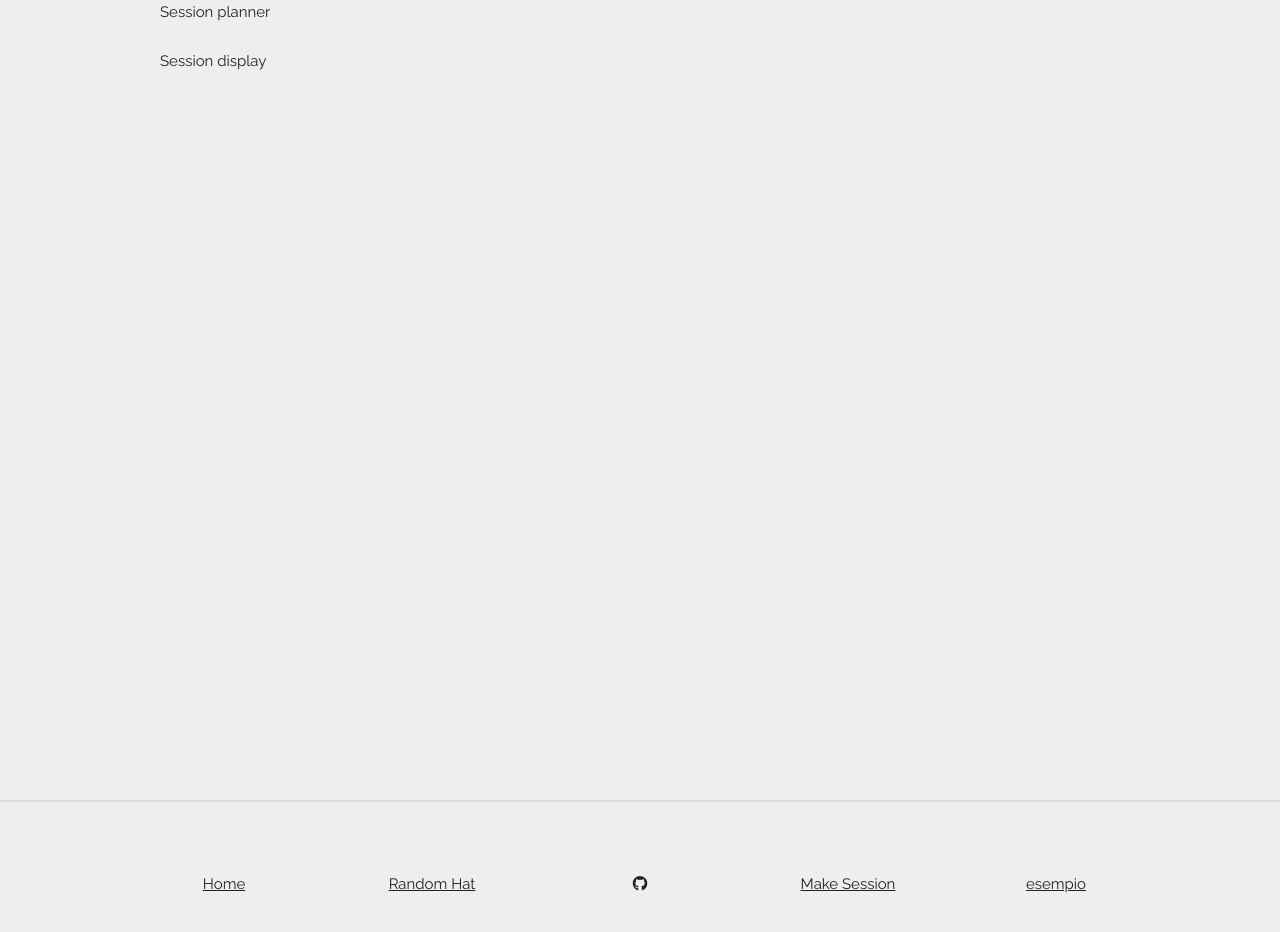
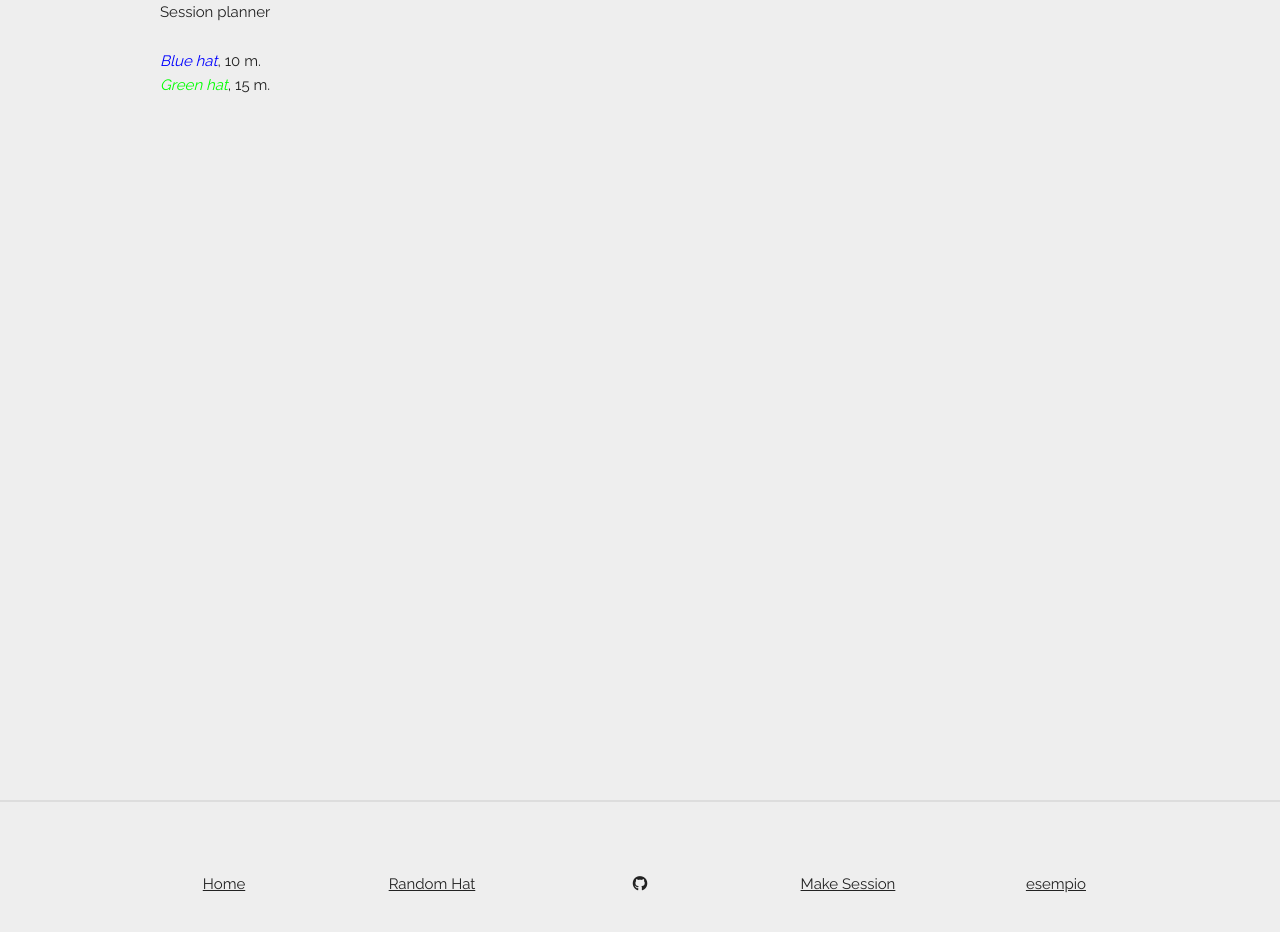
Before and after one commit to scamgi/hats, a Vue app: page /make-session in a window 1280 px wide. Shown: the top 932 px of the page. Built offline with nearby package versions, Linux system fonts and the light colour scheme.

Commit message:
SessionDisplayLine.vue created

```diff
--- a/src/components/SessionDisplay.vue
+++ b/src/components/SessionDisplay.vue
@@ -1,9 +1,14 @@
 <script lang="ts">
+import SessionDisplayLine from "./SessionDisplayLine.vue";
 export default {
-  name: "SessionDisplay"
+    name: "SessionDisplay",
+    props: ["session"],
+    components: { SessionDisplayLine }
 }
 </script>
 
 <template>
-  <p>Session display</p>
+  <div v-for="hat in session">
+    <SessionDisplayLine :hat="hat" />
+  </div>
 </template>
--- /dev/null
+++ b/src/components/SessionDisplayLine.vue
@@ -0,0 +1,10 @@
+<script lang="ts">
+export default {
+  name: "SessionDisplayLine",
+  props: ['hat']
+}
+</script>
+
+<template>
+  <i :style="{color: hat.color}">{{hat.name}}</i>, {{hat.minutes}} m.<br/>
+</template>
--- a/src/views/MakeSessionView.vue
+++ b/src/views/MakeSessionView.vue
@@ -5,11 +5,30 @@ import SessionDisplay from "../components/SessionDisplay.vue";
 
 <script lang="ts">
 export default {
-  name: "MakeSession"
+  name: "MakeSession",
+  data() {
+    return {
+      session: [{}]
+    }
+  },
+  created() {
+    this.session = [
+      {
+        color: "blue",
+        name: "Blue hat",
+        minutes: 10
+      },
+      {
+        color: "#0f0",
+        name: "Green hat",
+        minutes: 15
+      }
+    ]
+  }
 }
 </script>
 
 <template>
   <SessionPlanner />
-  <SessionDisplay />
+  <SessionDisplay :session="session" />
 </template>
```
